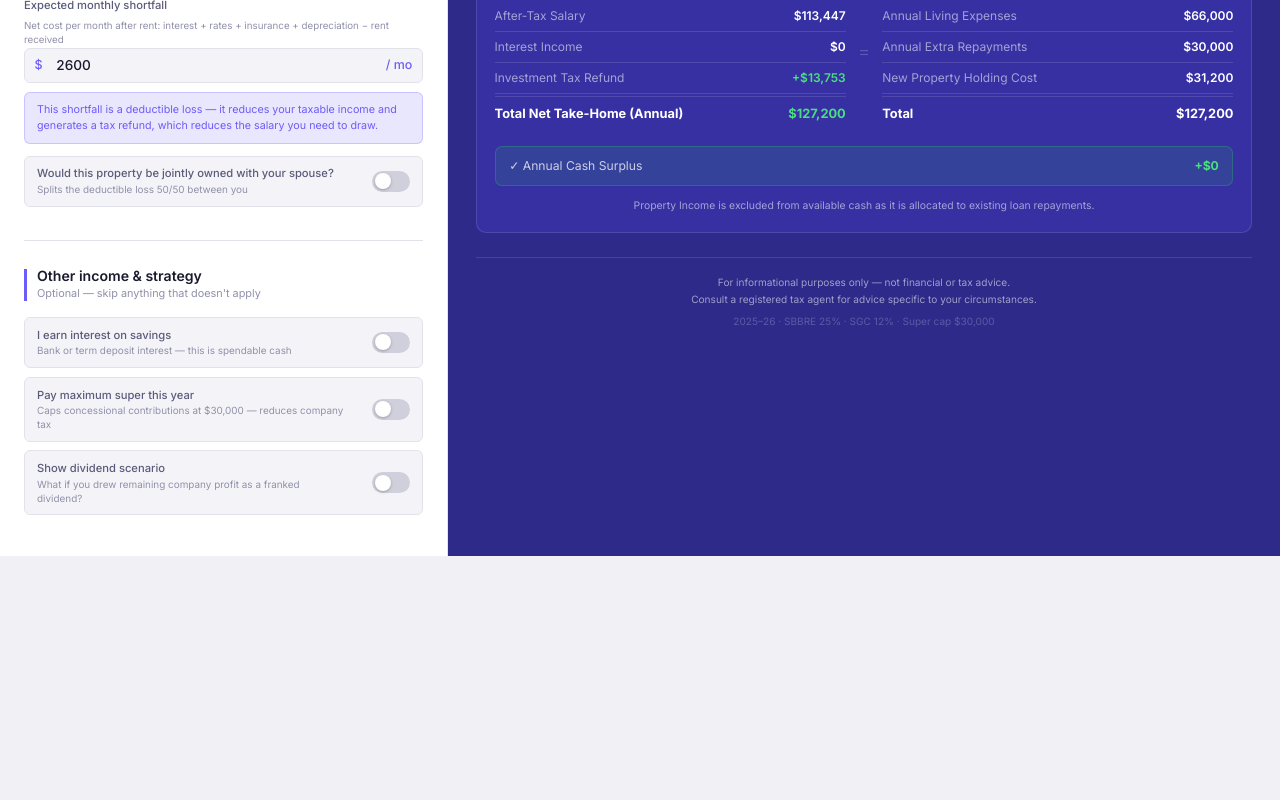
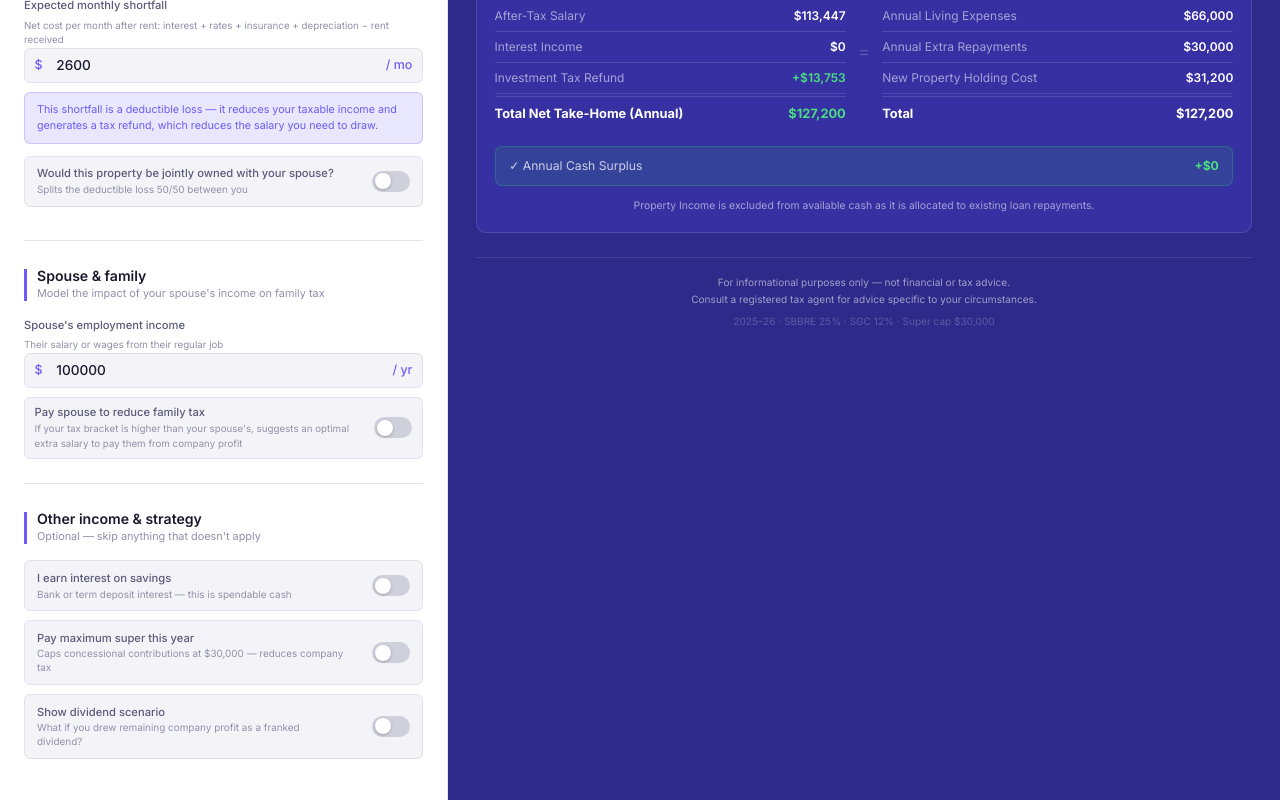
Before and after one commit to u1165139/sal-planner, a React (Vite) app: page / in a window 1280 px wide. Shown: the part 1034-1834 px from the top of the page. Before the commit the page ends 1590 px from the top, so only its background shows below. Built offline with nearby package versions, Linux system fonts and the light colour scheme.

Commit message:
feat: add after-tax salary calculation to PersonalTaxBreakdown; update display in PersonColumn

```diff
--- a/src/features/calculator/WizardInput.tsx
+++ b/src/features/calculator/WizardInput.tsx
@@ -53,32 +53,9 @@ export function WizardInput() {
   );
 
   const renderJointBody = (explanation: string) => (
-    <>
-      <div style={{ fontSize: '0.67rem', color: 'var(--text-dim)', lineHeight: 1.5, marginBottom: '0.75rem' }}>
-        {explanation}
-      </div>
-      {renderInput("Spouse's employment income", 'Their salary or wages from their regular job', 'spouseOtherIncome', '/ yr')}
-      {inputs.maximiseSuper && (
-        <>
-          <InputField
-            label="Spouse's employer super (annual)"
-            sublabel="SGC already paid by their regular employer"
-            value={inputs.spouseExternalSuperContribution > 0 ? inputs.spouseExternalSuperContribution : Math.round((inputs.spouseOtherIncome || 0) * 0.12)}
-            onChange={set('spouseExternalSuperContribution')}
-          />
-          <div className="info-box" style={{ marginTop: '0.4rem', marginBottom: 0 }}>
-            We estimate this as 12% of your spouse's employment income. Only override if their employer pays a different rate.
-          </div>
-        </>
-      )}
-      <div className="toggle-row" style={{ padding: '0.4rem 0.6rem', marginTop: '0.5rem', borderRadius: '6px', cursor: 'pointer' }} onClick={() => set('optimiseFamilyTax')(!inputs.optimiseFamilyTax)}>
-        <div>
-          <div className="toggle-label">Pay spouse to reduce family tax</div>
-          <div className="toggle-sublabel">If your tax bracket is higher than your spouse's, suggests an optimal extra salary to pay them from company profit</div>
-        </div>
-        <div className={`toggle-switch ${inputs.optimiseFamilyTax ? 'on' : ''}`} />
-      </div>
-    </>
+    <div style={{ fontSize: '0.67rem', color: 'var(--text-dim)', lineHeight: 1.5, marginBottom: '0.25rem' }}>
+      {explanation}
+    </div>
   );
 
   return (
@@ -159,12 +136,53 @@ export function WizardInput() {
               () => {
                 const next = !newJoint;
                 setNewJoint(next);
-                const turningOn = next;
-                set('jointOwnership')(turningOn);
+                set('jointOwnership')(next);
               },
               renderJointBody('Each person claims half the deductible loss on their own tax return.')
             )}
           </>
+        )}
+      </div>
+
+      {/* ── Spouse & family ── */}
+      <div className="form-section">
+        <div className="section-label">
+          <div className="section-label-title">Spouse &amp; family</div>
+          <div className="section-label-sub">Model the impact of your spouse's income on family tax</div>
+        </div>
+
+        {renderInput("Spouse's employment income", 'Their salary or wages from their regular job', 'spouseOtherIncome', '/ yr')}
+
+        {inputs.maximiseSuper && (
+          <>
+            <InputField
+              label="Spouse's employer super (annual)"
+              sublabel="SGC already paid by their regular employer"
+              value={inputs.spouseExternalSuperContribution > 0 ? inputs.spouseExternalSuperContribution : Math.round((inputs.spouseOtherIncome || 0) * 0.12)}
+              onChange={set('spouseExternalSuperContribution')}
+            />
+            <div className="info-box" style={{ marginTop: '0.4rem', marginBottom: '0.5rem' }}>
+              We estimate this as 12% of your spouse's employment income. Only override if their employer pays a different rate.
+            </div>
+          </>
+        )}
+
+        <div
+          className="toggle-row"
+          style={{ padding: '0.4rem 0.6rem', marginTop: '0.5rem', borderRadius: '6px', cursor: 'pointer' }}
+          onClick={() => set('optimiseFamilyTax')(!inputs.optimiseFamilyTax)}
+        >
+          <div>
+            <div className="toggle-label">Pay spouse to reduce family tax</div>
+            <div className="toggle-sublabel">If your tax bracket is higher than your spouse's, suggests an optimal extra salary to pay them from company profit</div>
+          </div>
+          <div className={`toggle-switch ${inputs.optimiseFamilyTax ? 'on' : ''}`} />
+        </div>
+
+        {inputs.jointOwnership && (
+          <div className="info-box" style={{ marginTop: '0.5rem' }}>
+            Joint property ownership is on — the investment loss and rental income are split 50/50 on your tax returns.
+          </div>
         )}
       </div>
 
```
